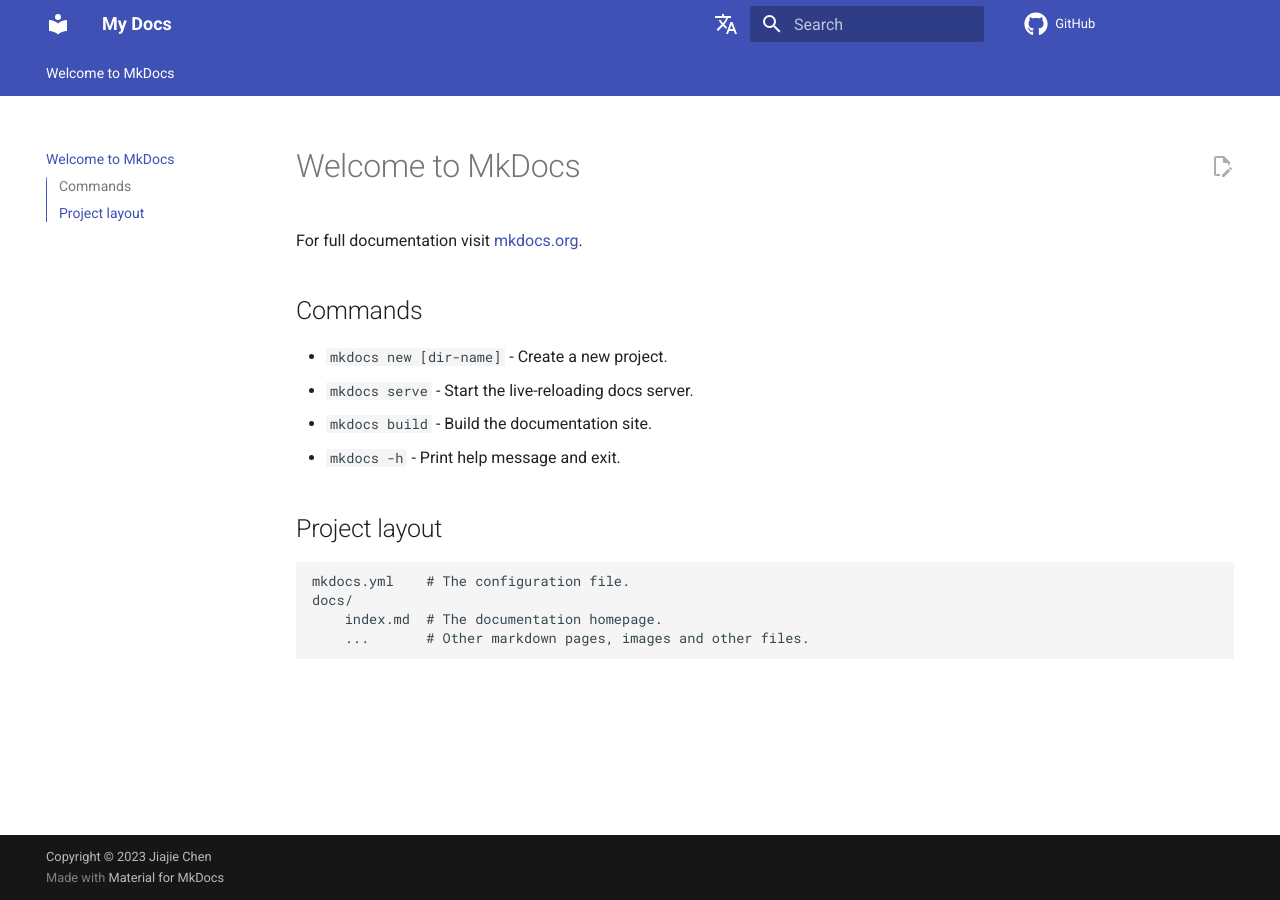
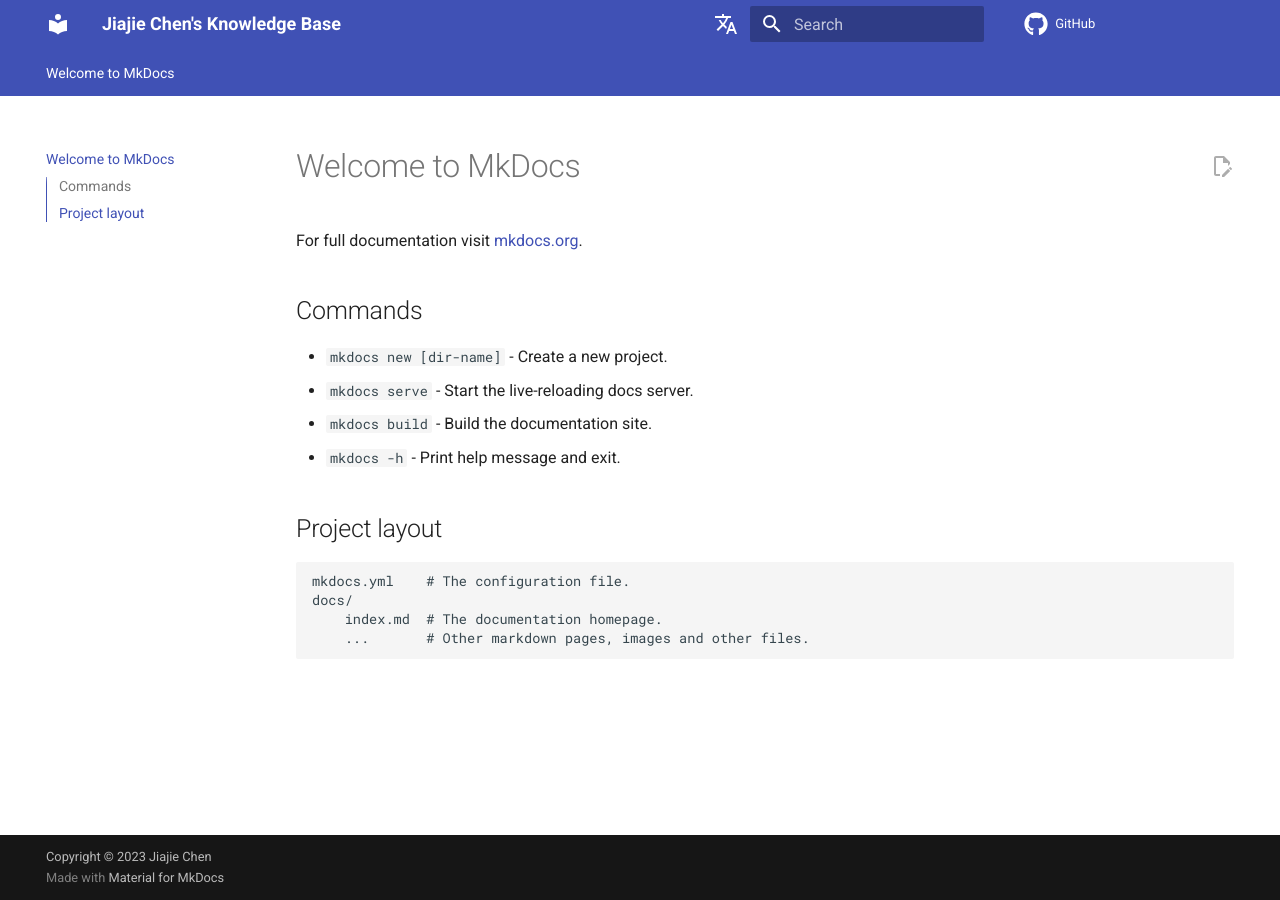
Before and after one commit to jiegec/kb, an MkDocs documentation site: the page built from docs/index.md, in a window 1280 px wide. Built offline with MkDocs 1.6.1 and Material for MkDocs 9.7.7, drawn with Linux system fonts in a browser that asks for light colours; comment, search, counter and statistics services are not loaded.

```diff
--- a/mkdocs.yml
+++ b/mkdocs.yml
@@ -1,4 +1,4 @@
-site_name: My Docs
+site_name: Jiajie Chen's Knowledge Base
 theme:
   icon:
     repo: fontawesome/brands/github
```
Also changed, not shown: 1 other file.
